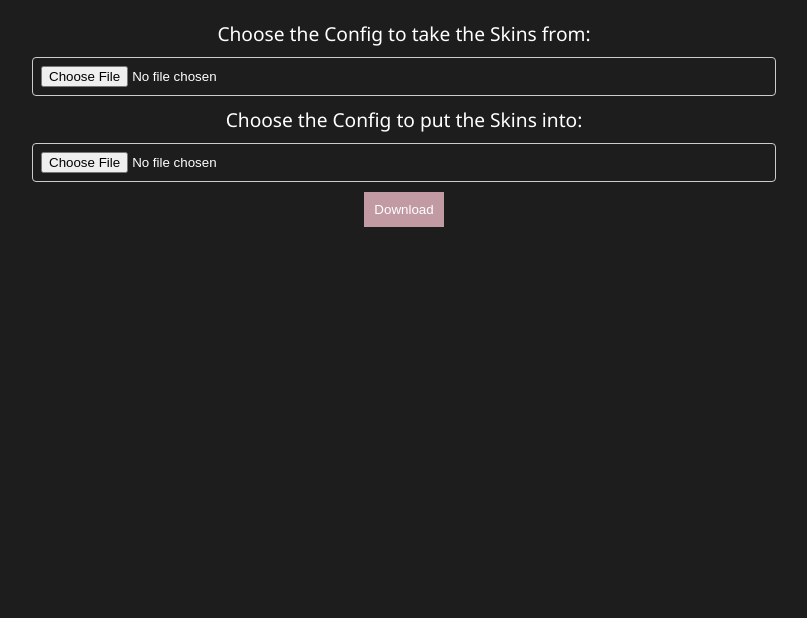
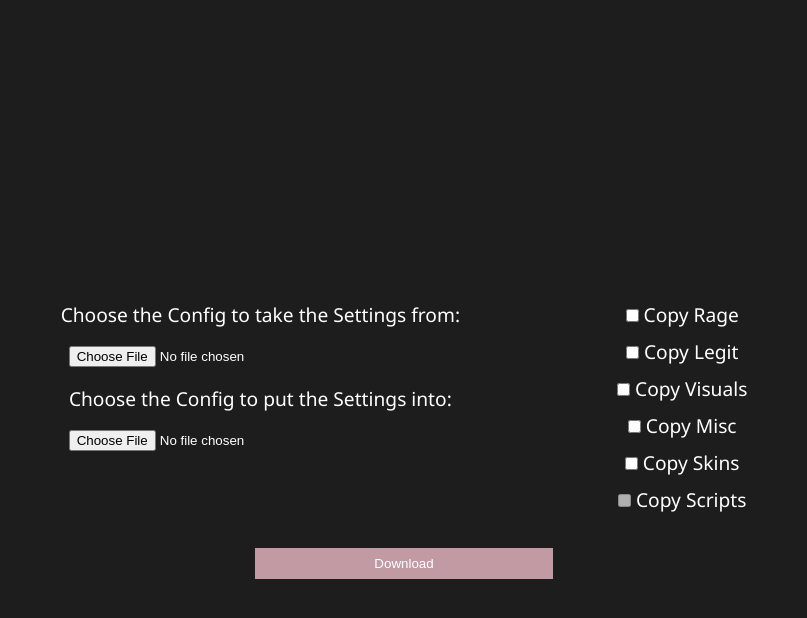
Before and after one commit to malte843/primordial-config-editor, a plain HTML site: page index.html in a window 1280 px wide. Shown: the whole page, without its empty margins (236-1043 px from the left). Drawn offline with Linux system fonts and the light colour scheme.

Commit message:
changed this to be able to copy every category

```diff
--- a/index.html
+++ b/index.html
@@ -4,99 +4,33 @@
 <head>
     <meta charset="UTF-8">
     <meta name="viewport" content="width=device-width, initial-scale=1.0">
-    <title>prim skins</title>
-    <style>
-        body {
-            font-family: 'Segoe UI', Sans-Serif;
-            margin: 20px;
-            text-align: center;
-            background-color: #1d1d1d;
-            color: #ffffff;
-        }
-
-        input[type="file"] {
-            display: block;
-            margin: 10px auto;
-            padding: 8px;
-            border: 1px solid #ccc;
-            border-radius: 4px;
-            width: 60%; /* Reduzierte Breite auf 60% */
-            box-sizing: border-box;
-        }
-
-        label {
-            display: block;
-            margin: 10px auto;
-            font-size: 1.2em;
-            color: #ffffff;
-        }
-
-        button {
-            padding: 10px;
-            background-color: #c19aa4;
-            color: white;
-            border: none;
-            cursor: pointer;
-            transition: background-color 0.3s;
-        }
-
-        button:hover {
-            background-color: #a8707e;
-        }
-    </style>
+    <title>prim config editor</title>
+    <link rel="stylesheet" href="style.css">
 </head>
 
 <body>
 
-    <label for="fileInput1">Choose the Config to take the Skins from:</label>
-    <input type="file" id="fileInput1">
+    <div class="wrapper">
+        <div class="file-div">
+            <label for="fileInput1">Choose the Config to take the Settings from:</label>
+            <input type="file" id="fileInput1">
 
-    <label for="fileInput2">Choose the Config to put the Skins into:</label>
-    <input type="file" id="fileInput2">
-    <button onclick="processFiles()">Download</button>
+            <label for="fileInput2">Choose the Config to put the Settings into:</label>
+            <input type="file" id="fileInput2">
+        </div>
 
-    <script>
-        function download(filename, text) {
-            const element = document.createElement('a');
-            element.href = 'data:text/plain;charset=utf-8,' + encodeURIComponent(text);
-            element.download = filename;
-            element.style.display = 'none';
+        <div class="selection-div">
+            <label><input type="checkbox" id="selection-rage" />Copy Rage</label>
+            <label><input type="checkbox" id="selection-legit" />Copy Legit</label>
+            <label><input type="checkbox" id="selection-visuals" />Copy Visuals</label>
+            <label><input type="checkbox" id="selection-misc" />Copy Misc</label>
+            <label><input type="checkbox" id="selection-skins" />Copy Skins</label>
+            <label><input type="checkbox" id="selection_scripts" disabled="true" />Copy Scripts</label>
+        </div>
+        <button onclick="processFiles()">Download</button>
+    </div>
 
-            document.body.appendChild(element);
-            element.click();
-            document.body.removeChild(element);
-        }
-
-        function processFiles() {
-            const fileInput1 = document.getElementById('fileInput1');
-            const fileInput2 = document.getElementById('fileInput2');
-
-            const reader1 = new FileReader();
-            const reader2 = new FileReader();
-
-            reader1.onload = function () {
-                const data1 = reader1.result;
-                const config1 = JSON.parse(atob(data1));
-
-                reader2.onload = function () {
-                    const data2 = reader2.result;
-                    const config2 = JSON.parse(atob(data2));
-
-                    config2.skins = config1.skins;
-
-                    const outputData = btoa(JSON.stringify(config2));
-
-                    console.log('Added all skins from config1.txt to config2.txt');
-                    download(fileInput2.files[0].name, outputData);
-                };
-
-                reader2.readAsText(fileInput2.files[0]);
-            };
-
-            reader1.readAsText(fileInput1.files[0]);
-        }
-    </script>
-
+    <script src="script.js"></script>
 </body>
 
 </html>
--- /dev/null
+++ b/script.js
@@ -0,0 +1,62 @@
+function download(filename, text) {
+    const element = document.createElement('a');
+    element.href = 'data:text/plain;charset=utf-8,' + encodeURIComponent(text);
+    element.download = filename;
+    element.style.display = 'none';
+
+    document.body.appendChild(element);
+    element.click();
+    document.body.removeChild(element);
+}
+
+function processFiles() {
+    const fileInput1 = document.getElementById('fileInput1');
+    const fileInput2 = document.getElementById('fileInput2');
+
+    const reader1 = new FileReader();
+    const reader2 = new FileReader();
+
+    reader1.onload = function () {
+        const data1 = reader1.result;
+        const config1 = JSON.parse(atob(data1));
+
+        reader2.onload = function () {
+            const data2 = reader2.result;
+            const config2 = JSON.parse(atob(data2));
+
+            const rage = document.getElementById('selection-rage');
+            const legit = document.getElementById('selection-legit');
+            const visuals = document.getElementById('selection-visuals');
+            const misc = document.getElementById('selection-misc');
+            const skins = document.getElementById('selection-skins');
+
+            if (!rage.checked && !legit.checked && !visuals.checked && !misc.checked && !skins.checked) {
+                console.error('none selected');
+                return;
+            }
+
+            if (rage.checked)
+                config2.ui.main.rage = config1.ui.main.rage;
+
+            if (legit.checked)
+                config2.ui.main.legit = config1.ui.main.legit;
+
+            if (visuals.checked)
+                config2.ui.main.visuals = config1.ui.main.visuals;
+
+            if (misc.checked)
+                config2.ui.main.misc = config1.ui.main.misc;
+
+            if (skins.checked)
+                config2.skins = config1.skins;
+
+            console.log('all done');
+
+            download(fileInput2.files[0].name, btoa(JSON.stringify(config2)));
+        };
+
+        reader2.readAsText(fileInput2.files[0]);
+    };
+
+    reader1.readAsText(fileInput1.files[0]);
+}
--- /dev/null
+++ b/style.css
@@ -0,0 +1,70 @@
+body {
+    font-family: 'Segoe UI', Sans-Serif;
+    margin: 20px;
+    text-align: center;
+    background-color: #1d1d1d;
+    color: #ffffff;
+    display: flex;
+    justify-content: center;
+    align-items: center;
+    height: 100vh;
+    /* Set the body height to 100% of the viewport height */
+}
+
+.wrapper {
+    text-align: center;
+    width: 60%;
+    position: relative;
+}
+
+.file-div {
+    display: inline-block;
+    vertical-align: top;
+}
+
+.selection-div {
+    margin-left: 20%;
+    display: inline-block;
+    vertical-align: top;
+}
+
+.selection-div label {
+    margin-bottom: 5px;
+}
+
+.selection-div input {
+    margin-right: 5px;
+}
+
+input[type="file"] {
+    display: block;
+    margin: 10px auto;
+    padding: 8px;
+    width: 100%;
+    box-sizing: border-box;
+}
+
+label {
+    display: block;
+    margin: 10px auto;
+    font-size: 1.2em;
+    color: #ffffff;
+}
+
+button {
+    position: relative;
+    padding: 8px;
+    top: 30px;
+    /* Adjusted button padding */
+    background-color: #c19aa4;
+    color: white;
+    border: none;
+    cursor: pointer;
+    transition: background-color 0.3s;
+    width: 40%;
+    /* Moved button a bit down */
+}
+
+button:hover {
+    background-color: #a8707e;
+}
```
